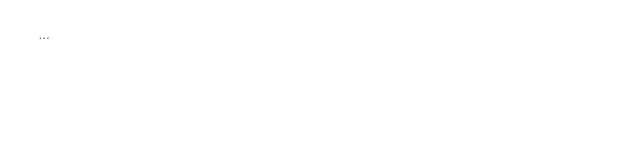
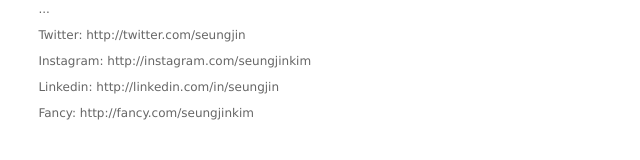
Before and after one commit to seungjin/seungjin.net, a plain HTML site: page index.html in a window 1280 px wide. Shown: the whole page, without its empty margins (0-640 px from the left). Drawn offline with Linux system fonts and the light colour scheme.

Commit message:
some links

```diff
--- a/index.html
+++ b/index.html
@@ -27,11 +27,26 @@
 </head>
 <body>
 
-<br/>
 
 <p>
 ...
 </p>
 
+<p>
+Twitter: http://twitter.com/seungjin
+</p>
+
+<p>
+Instagram: http://instagram.com/seungjinkim
+</p>
+
+<p>
+Linkedin: http://linkedin.com/in/seungjin
+</p>
+
+<p>
+Fancy: http://fancy.com/seungjinkim
+</p>
+
 </body>
 </html>
```
